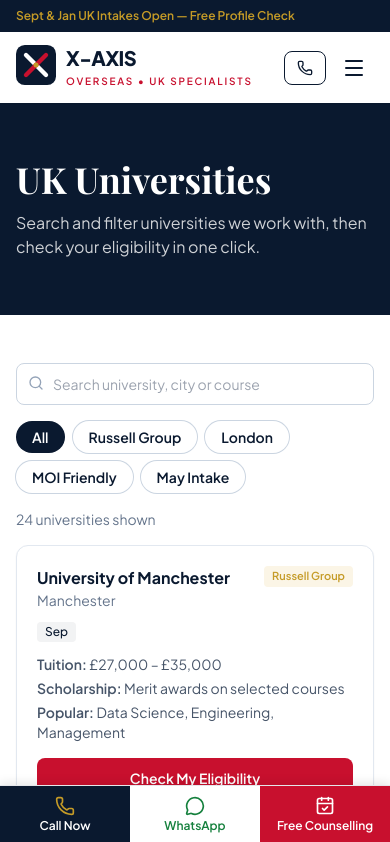
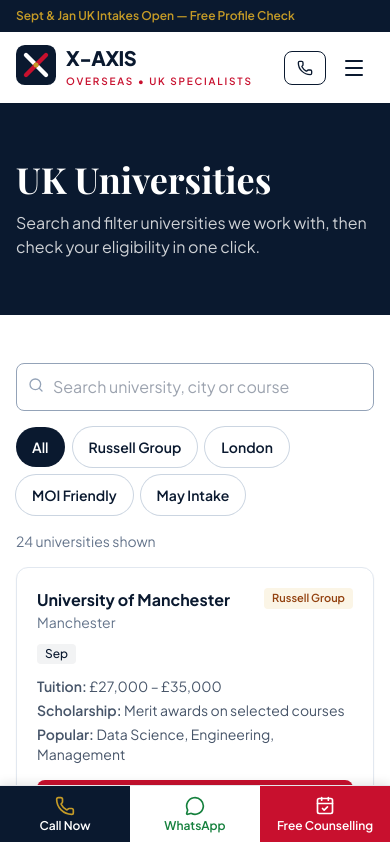
Before and after one commit to Madhukarreddy879/xaxisoverseas, a Next.js app: page /universities in a window 390 px wide. Shown: the top 842 px of the page. Built offline with nearby package versions, Linux system fonts and the light colour scheme; a web font is replaced by a local one.

Commit message:
Fix deep review findings: WCAG contrast, 16px mobile inputs, search landmark, delivery fallback

```diff
--- a/src/app/page.tsx
+++ b/src/app/page.tsx
@@ -103,7 +103,7 @@ export default function Home() {
               <div key={i.name} className="rounded-xl bg-white p-6 shadow-sm">
                 <span className="text-xs font-bold uppercase tracking-wide text-crimson">{i.tag}</span>
                 <h3 className="text-2xl font-bold text-navy">{i.name}</h3>
-                <p className="text-sm font-semibold text-gold">{i.deadline}</p>
+                <p className="text-sm font-semibold text-amber-800">{i.deadline}</p>
                 <p className="mt-2 text-sm text-slate-600">{i.detail}</p>
                 <ul className="mt-3 space-y-1 text-sm text-slate-700">
                   {i.pros.map((p) => <li key={p}>✓ {p}</li>)}
--- a/src/components/CounsellingContext.tsx
+++ b/src/components/CounsellingContext.tsx
@@ -35,6 +35,7 @@ export function CounsellingProvider({ children }: { children: React.ReactNode })
     if (!dialog) return;
     if (open && !dialog.open) {
       dialog.showModal();
+      dialog.querySelector<HTMLElement>('[autofocus]')?.focus();
     } else if (!open && dialog.open) {
       dialog.close();
     }
--- a/src/components/LeadCaptureForm.tsx
+++ b/src/components/LeadCaptureForm.tsx
@@ -29,6 +29,7 @@ export default function LeadCaptureForm({
 }) {
   const [done, setDone] = useState(false);
   const [error, setError] = useState('');
+  const [deliveryFallback, setDeliveryFallback] = useState(false);
   const [summary, setSummary] = useState('');
   const phoneRef = useRef<HTMLInputElement>(null);
   const errorId = useId();
@@ -46,13 +47,23 @@ export default function LeadCaptureForm({
       return;
     }
     setError('');
+    setDeliveryFallback(false);
     data.source = prefill?.source || 'website';
     fetch('/api/lead', {
       method: 'POST',
       headers: { 'Content-Type': 'application/json' },
       body: JSON.stringify(data),
       keepalive: true,
-    }).catch(() => {});
+    })
+      .then(async (res) => {
+        if (!res.ok) {
+          setDeliveryFallback(true);
+          return;
+        }
+        const body = (await res.json().catch(() => null)) as { emailSent?: boolean } | null;
+        if (body && body.emailSent === false) setDeliveryFallback(true);
+      })
+      .catch(() => setDeliveryFallback(true));
     const lines = [
       'Hi X-Axis, I would like free UK study counselling.',
       `Name: ${data.name}`,
@@ -74,7 +85,9 @@ export default function LeadCaptureForm({
         <CheckCircle2 aria-hidden="true" className="mx-auto h-12 w-12 text-green-600" />
         <h3 className="mt-3 text-xl font-bold text-navy">Thank you!</h3>
         <p className="mt-1 text-sm text-slate-600">
-          Our UK counsellor will contact you shortly. For the fastest reply, send your details on WhatsApp.
+          {deliveryFallback
+            ? 'Please tap WhatsApp or Call below to send your enquiry right away.'
+            : 'Our UK counsellor will contact you shortly. For the fastest reply, send your details on WhatsApp.'}
         </p>
         <div className="mt-5 flex flex-col gap-3">
           <a
--- a/src/components/UkCostCalculator.tsx
+++ b/src/components/UkCostCalculator.tsx
@@ -14,7 +14,7 @@ const tuitionBands = {
 const scoreWaiver = [0, 0.1, 0.2, 0.3]; // fraction of... capped below
 
 const sel =
-  'w-full rounded-lg border border-slate-300 bg-white px-3 py-2.5 text-sm focus:border-navy focus:outline-none focus:ring-2 focus:ring-navy/20';
+  'min-h-[48px] w-full rounded-lg border border-slate-400 bg-white px-3 py-2.5 text-base focus:border-navy focus:outline-none focus:ring-2 focus:ring-navy/20';
 
 export default function UkCostCalculator() {
   const [location, setLocation] = useState<'london' | 'outside'>('outside');
@@ -80,6 +80,7 @@ export default function UkCostCalculator() {
         </dl>
         <p className="mt-3 text-xs text-white/60">Indicative only (£1 ≈ ₹{GBP_INR}). Actual fees, scholarships and living-cost rules vary by university and year.</p>
         <button
+          type="button"
           onClick={() =>
             openModal({
               target: `${level === 'master' ? "1-Yr Master's" : "Bachelor's"} (${location === 'london' ? 'London' : 'Outside London'})`,
--- a/src/components/UniversityExplorer.tsx
+++ b/src/components/UniversityExplorer.tsx
@@ -28,14 +28,17 @@ export default function UniversityExplorer() {
 
   return (
     <div>
-      <div className="flex flex-col gap-4 md:flex-row md:items-center">
+      <search className="flex flex-col gap-4 md:flex-row md:items-center">
         <div className="relative md:w-80">
-          <Search className="absolute left-3 top-3 h-4 w-4 text-slate-400" />
+          <Search aria-hidden="true" className="absolute left-3 top-3.5 h-4 w-4 text-slate-400" />
           <input
+            type="search"
             value={q}
             onChange={(e) => setQ(e.target.value)}
+            autoCorrect="off"
+            spellCheck={false}
             placeholder="Search university, city or course"
-            className="w-full rounded-lg border border-slate-300 py-2.5 pl-9 pr-3 text-sm focus:border-navy focus:outline-none"
+            className="min-h-[48px] w-full rounded-lg border border-slate-400 py-2.5 pl-9 pr-3 text-base focus:border-navy focus:outline-none"
             aria-label="Search universities"
           />
         </div>
@@ -46,20 +49,20 @@ export default function UniversityExplorer() {
               type="button"
               aria-pressed={f === x}
               onClick={() => setF(x)}
-              className={`rounded-full px-4 py-1.5 text-sm font-semibold ${f === x ? 'bg-navy text-white' : 'bg-white text-navy ring-1 ring-slate-300 hover:ring-navy'}`}
+              className={`min-h-[40px] rounded-full px-4 py-1.5 text-sm font-semibold ${f === x ? 'bg-navy text-white' : 'bg-white text-navy ring-1 ring-slate-300 hover:ring-navy'}`}
             >
               {x}
             </button>
           ))}
         </div>
-      </div>
+      </search>
       <p className="mt-4 text-sm text-slate-500">{list.length} universities shown</p>
       <div className="mt-4 grid gap-5 sm:grid-cols-2 lg:grid-cols-3">
         {list.map((u) => (
           <article key={u.name} className="flex flex-col rounded-xl border border-slate-200 bg-white p-5 shadow-sm">
             <div className="flex items-start justify-between gap-2">
-              <h3 className="font-bold text-navy">{u.name}</h3>
-              <span className="shrink-0 rounded bg-gold-light px-2 py-0.5 text-[11px] font-semibold text-gold">{u.tier}</span>
+              <h2 className="font-bold text-navy">{u.name}</h2>
+              <span className="shrink-0 rounded bg-gold-light px-2 py-0.5 text-[11px] font-semibold text-amber-800">{u.tier}</span>
             </div>
             <p className="text-sm text-slate-500">{u.city}</p>
             <div className="mt-3 flex flex-wrap gap-1.5 text-xs">
@@ -74,6 +77,7 @@ export default function UniversityExplorer() {
               <div><dt className="inline font-semibold">Popular: </dt><dd className="inline">{u.courses.join(', ')}</dd></div>
             </dl>
             <button
+              type="button"
               onClick={() => openModal({ university: u.name, source: 'university-card' })}
               className="mt-4 rounded-lg bg-crimson px-4 py-2.5 text-sm font-semibold text-white hover:bg-crimson-dark"
             >
```
Also changed, not shown: src/components/EligibilityWizard.tsx (+10 -6 lines), 1 other file (tests, documents, lock files or other folders).
